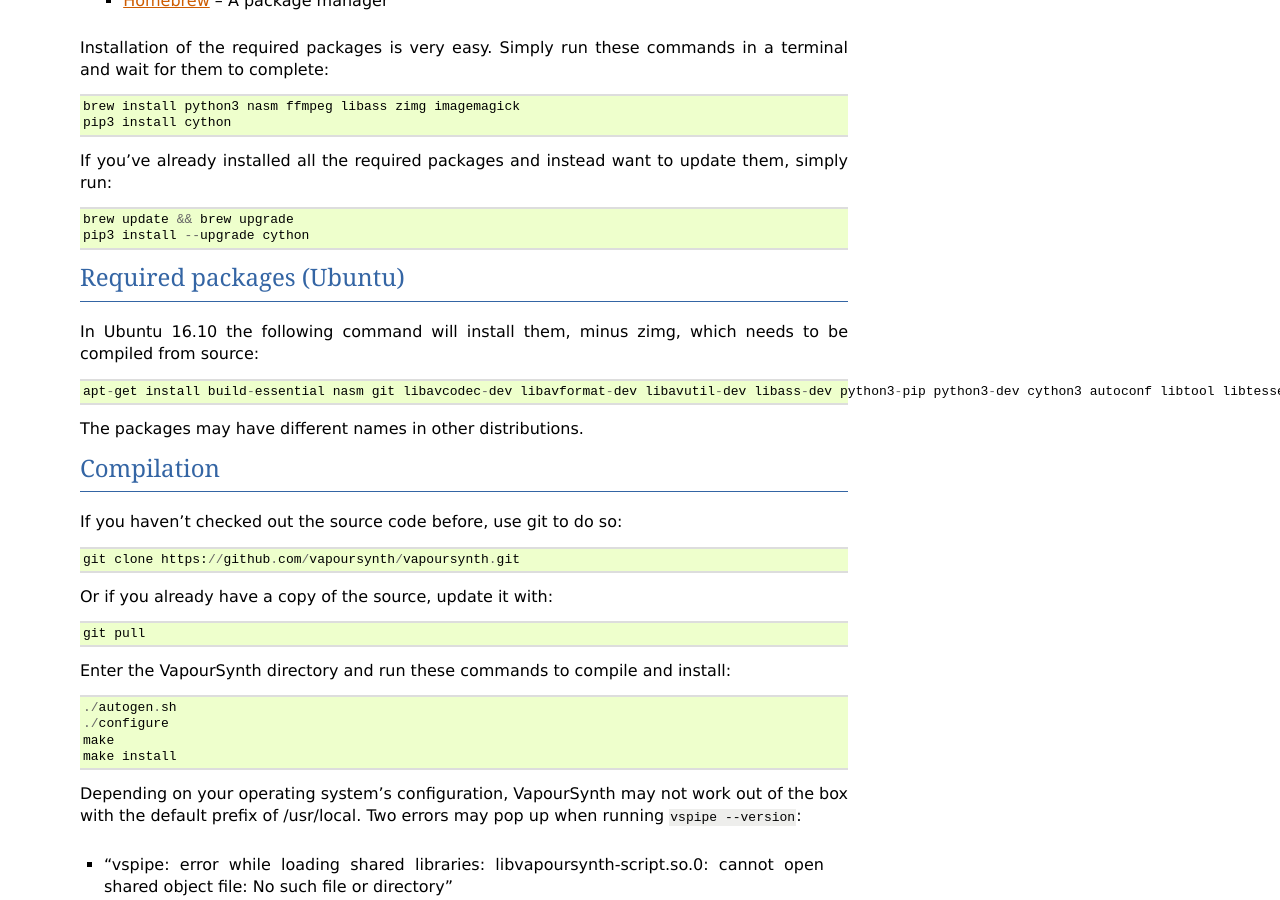
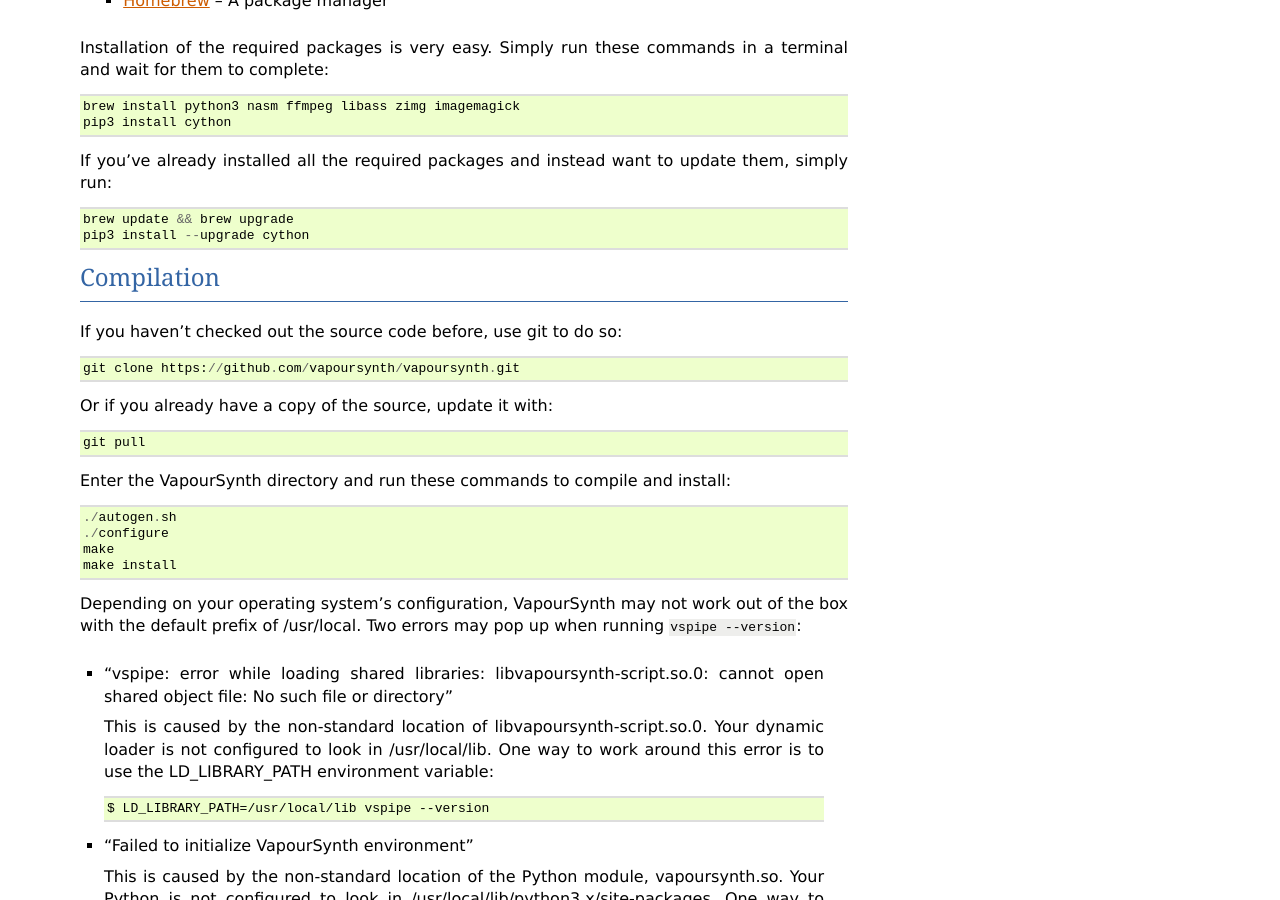
Before and after one commit to vapoursynth/vapoursynth, a Sphinx documentation site: the page built from doc/installation.rst, in a window 1280 px wide and 900 px high, scrolled down 2242 px. Built offline with Sphinx 7.4.7, drawn with Linux system fonts in a browser that asks for light colours; formulas are drawn with MathJax 3; some of the changed text lies outside the part shown.

Commit message:
Remove outdated ubuntu package list

```diff
--- a/doc/installation.rst
+++ b/doc/installation.rst
@@ -121,16 +121,6 @@
    brew update && brew upgrade
    pip3 install --upgrade cython
 
-Required packages (Ubuntu)
-##########################
-
-In Ubuntu 16.10 the following command will install them, minus zimg,
-which needs to be compiled from source::
-
-   apt-get install build-essential nasm git libavcodec-dev libavformat-dev libavutil-dev libass-dev python3-pip python3-dev cython3 autoconf libtool libtesseract-dev
-
-The packages may have different names in other distributions.
-
 Compilation
 ###########
 
```
